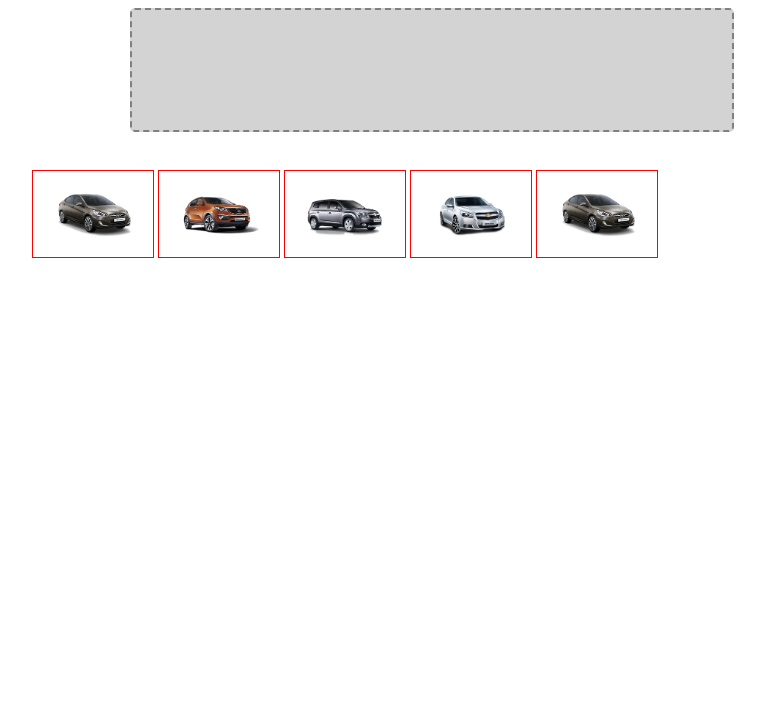
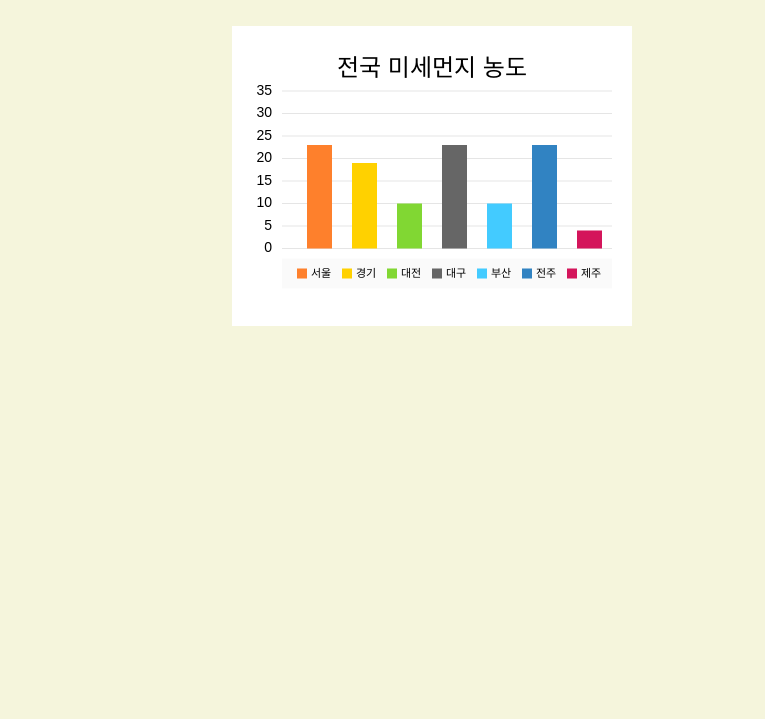
Before and after one commit to rmaomina/js-test, a plain HTML site: page api-canvas-graph.html in a window 1280 px wide. Shown: the part 81-800 px from the top of the page, without its empty margins (208-973 px from the left). Drawn offline with Linux system fonts and the light colour scheme.

Commit message:
update dream

```diff
--- a/api-canvas-graph.html
+++ b/api-canvas-graph.html
@@ -1,5 +1,5 @@
 <!DOCTYPE html>
-<html lang="en">
+<html lang="ko">
 <head>
     <meta charset="UTF-8">
     <meta name="viewport" content="width=device-width, initial-scale=1.0">
@@ -8,64 +8,99 @@
 
 </head>
 <style>
+    body {
+        background-color:beige;
+    }
+
     h1 {
         text-align: center;
     }
 
-    #dropBox {
-        width: 600px;
-        margin: 20px auto;
-        padding: 10px;
-        border: 2px dashed gray;
-        border-radius: 5px;
-        background-color: lightgray;
-        text-align: center;
-        padding: 60px 0;
-    }
-
-    #dragBox {
-        width: 800px;
+    .graph-area {
+        width: 400px;
         margin: 0 auto;
-    }
-
-    #dragBox img {
-        border: 1px solid #ff0000;
-        width: 80px;
-        height: auto;
-        padding: 20px;
     }
 </style>
 <body>
-    <h1>원하는 차를 카트에 담아주세요</h1>
-    <div id="dropBox" ondrop="drop(event)" ondragover="allowDrop(event)"></div>
+    <h1> 캔버스로 그래프 그리기 </h1>
     <br>
-    <div id="dragBox">
-        <img id="car1" src="./img/car1.png" alt="car1" draggable="true" ondragstart="drag(event)">
-        <img id="car2" src="./img/car2.png" alt="car2" draggable="true" ondragstart="drag(event)">
-        <img id="car3" src="./img/car3.png" alt="car3" draggable="true" ondragstart="drag(event)">
-        <img id="car4" src="./img/car4.png" alt="car4" draggable="true" ondragstart="drag(event)">
-        <img id="car5" src="./img/car5.png" alt="car5" draggable="true" ondragstart="drag(event)">
+    <div class="graph-area">
+        <canvas id="graph" width="400" height="300"></canvas>
     </div>
 </body>
 
 <script>
-    // const tg = document.getElementById('dragBox').getElementsByTagName('img');
+    function initialize(){
+        graph.width = document.getElementById('graph').offsetWidth;
+        graph.height = document.getElementById('graph').offsetHeight;
+    }
+    initialize();
 
-    function allowDrop(e) {
-        e.preventDefault();
+    const graphInfo = {
+        title: "전국 미세먼지 농도",
+        max: 35,
+        data: [
+            {city: "서울", range: 23, color: "#fe802c"},
+            {city: "경기", range: 19, color: "#ffd100"},
+            {city: "대전", range: 10, color: "#81d733"},
+            {city: "대구", range: 23, color: "#666666"},
+            {city: "부산", range: 10, color: "#43cbff"},
+            {city: "전주", range: 23, color: "#3183c2"},
+            {city: "제주", range: 4, color: "#d4155b"}
+        ]
     }
 
-    function drag(e) {
-        e.dataTransfer.setData('text', e.target.id)
+    function drowGraph() {
+        const ctx = graph.getContext("2d");
+	    const data = graphInfo;
+
+        // 초기설정
+        ctx.fillStyle = "white";
+        ctx.fillRect(0, 0, graph.width, graph.height);
+
+        // 타이틀
+        ctx.beginPath();
+        ctx.fillStyle = "black";
+        ctx.font = "24px Arial";
+        ctx.textAlign = "center";
+        ctx.fillText(data.title, graph.width / 2, 50);
+
+        // 눈금선
+        ctx.font = "14px Arial";
+        ctx.textAlign = "right";
+        ctx.textBaseline = "middle";
+        for(let i = 0; i <= data.max; i += 5) {
+            let y = 65 + i *4.5;
+            ctx.moveTo(50,y);
+            ctx.lineTo(graph.width - 20, y);
+            ctx.fillText(data.max - i, 40, y);
+        }
+        ctx.strokeStyle = "rgba(0, 0, 0, .1)";
+        ctx.stroke();
+
+        // 그래프
+        let y = 65 + data.max * 4.5;
+        for(let i = 0; i < data.data.length; i++) {
+            let x = 75 + i * 45;
+            ctx.fillStyle = data.data[i].color;
+            ctx.fillRect(x, y - data.data[i].range * 4.5, 25, data.data[i].range * 4.5);
+        }
+
+        ctx.fillStyle = "rgba(0, 0, 0, .02)";
+        ctx.fillRect(50, y + 10, graph.width - 70, 30);
+
+        // 범례
+        for(let i = 0; i < data.data.length; i++) {
+            let x = 65 + i * 45;
+            ctx.fillStyle = data.data[i].color;
+		    ctx.fillRect(x, y + 20, 10, 10);
+
+            ctx.font = "11px Arial";
+            ctx.textAlign = "left";
+            ctx.fillStyle = "black";
+            ctx.fillText(data.data[i].city, x + 14, y + 25);
+        }
     }
-
-    function drop(e) {
-        e.preventDefault();
-
-        const car = e.dataTransfer.getData('text');
-        console.log(car);
-
-        e.target.appendChild(document.getElementById(car));
-    }
+    drowGraph();
 </script>
 </html>
--- /dev/null
+++ b/src/text-sample.txt
@@ -0,0 +1,2 @@
+<p id="p1">텍스트1 안녕하세요.</p> <br/>
+<p id="p2">텍스트2 반갑습니다!</p>
```
Also changed, not shown: ajax-example.html (added, +50 -0 lines), api-dragdrop.html (+1 -1 lines), api-googlemap.html (+1 -1 lines), api-localstorage.html (+1 -1 lines), class-animal.html (+1 -1 lines), json-example.html (added, +52 -0 lines), json-example2.html (added, +33 -0 lines), src/ajax-sample1.js (added, +12 -0 lines), src/table-sample.txt (added, +30 -0 lines).
